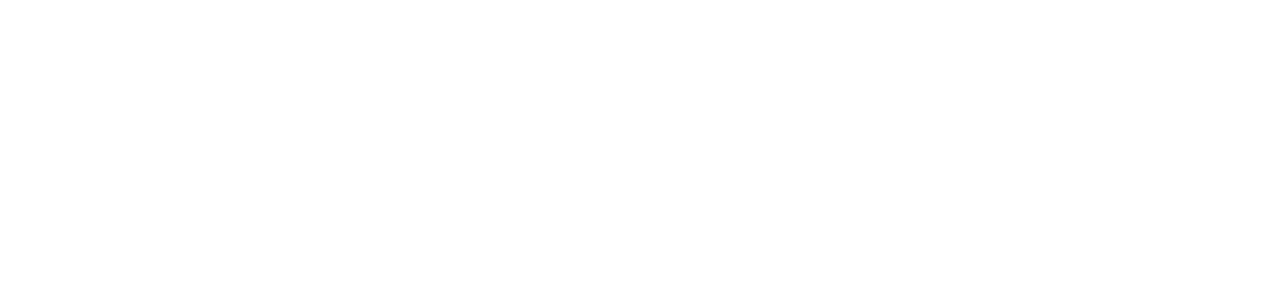
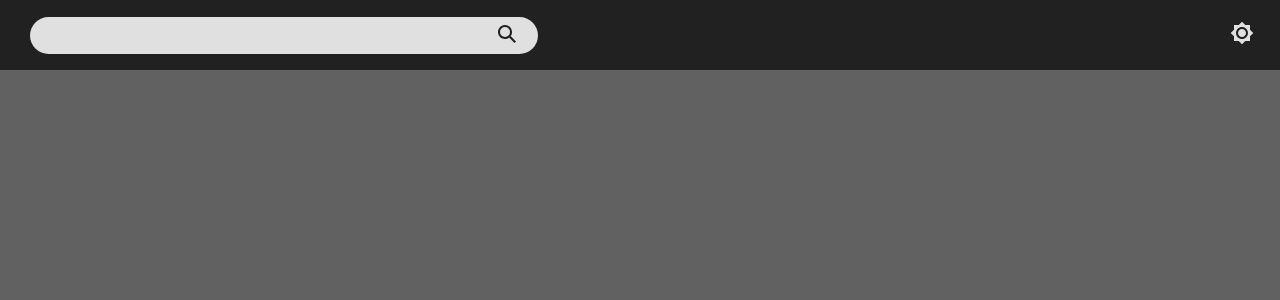
Before and after one commit to logon2ashwin/react-notesApp, a React app: page / in a window 1280 px wide. Shown: the top 300 px of the page. Built offline with nearby package versions, Linux system fonts and the light colour scheme.

Commit message:
added theming

```diff
--- a/index.js
+++ b/app.js
@@ -3,6 +3,6 @@
 import HomeComponent from './src/index';
 
 ReactDOM.render(
-  <HomeComponent>test</HomeComponent>,
+  <HomeComponent></HomeComponent>,
   document.getElementById('app')
 );
--- a/index.html
+++ b/index.html
@@ -5,7 +5,7 @@
     <meta name="viewport" content="width=device-width, initial-scale=1.0">
     <title>React ToDo App</title>
 </head>
-<body>
+<body data-theme='dark'>
     <div id='app'></div>
 </body>
 </html>
--- a/package.json
+++ b/package.json
@@ -26,6 +26,7 @@
     "eslint-plugin-react": "^7.19.0",
     "file-loader": "^6.0.0",
     "html-webpack-plugin": "^4.3.0",
+    "node-sass": "^4.14.0",
     "sass-loader": "^8.0.2",
     "style-loader": "^1.2.1",
     "webpack": "^4.42.0",
--- /dev/null
+++ b/src/commons/scripts/SVGprovider.jsx
@@ -0,0 +1,38 @@
+import React, { Fragment } from 'react';
+
+
+const SvgProvider = props => {
+  function getSVG({icon, classProp}){
+    switch (icon) {
+      case 'searchIcon':
+        return (
+          <svg aria-hidden="true" className={classProp} width="18" height="18" fill="currentcolor">
+            <path d="M18 16.5l-5.14-5.18h-.35a7 7 0 1 0-1.19 1.19v.35L16.5 18l1.5-1.5zM12 7A5 5 0 1 1 2 7a5 5 0 0 1 10 0z"></path>
+          </svg>
+        );
+        break;
+      case 'darkTheme':
+        return (
+          <svg width="24" height="24" aria-hidden="true" fill="currentcolor" className={classProp}>
+            <path d="M20 8.69V4h-4.69L12 .69 8.69 4H4v4.69L.69 12 4 15.31V20h4.69L12 23.31 15.31 20H20v-4.69L23.31 12 20 8.69zM12 18c-3.31 0-6-2.69-6-6s2.69-6 6-6 6 2.69 6 6-2.69 6-6 6zm0-10c-2.21 0-4 1.79-4 4s1.79 4 4 4 4-1.79 4-4-1.79-4-4-4z"></path>
+          </svg>
+        );
+        break;
+      case 'lightTheme':
+        return (
+          <svg width="24" height="24" aria-hidden="true" fill="currentcolor" className={classProp}>
+            <path d="M20 8.69V4h-4.69L12 .69 8.69 4H4v4.69L.69 12 4 15.31V20h4.69L12 23.31 15.31 20H20v-4.69L23.31 12 20 8.69zM12 18c-.89 0-1.74-.2-2.5-.55C11.56 16.5 13 14.42 13 12s-1.44-4.5-3.5-5.45C10.26 6.2 11.11 6 12 6c3.31 0 6 2.69 6 6s-2.69 6-6 6z"></path>
+          </svg>
+        );
+        break;
+      default:
+        return null;
+    }
+  }
+
+  return(
+    <Fragment>{getSVG(props)}</Fragment>
+  );
+};
+
+export default SvgProvider;
--- /dev/null
+++ b/src/commons/scss/appStyles.scss
@@ -0,0 +1,32 @@
+
+body {
+    --appBodyBg: #E8EAF6;
+    --appNavBgColor: #304FFE;
+    --appNavTextColor: #E8EAF6;
+    --appNavSearchBg: #8C9EFF;
+    --appNavSearchFontColor: #304FFE;
+    --appNavButtonHoverBg: #1A237E;
+
+    margin: 0;
+    background-color: var(--appBodyBg);
+}
+
+body[data-theme='dark'] {
+    --appBodyBg: #616161;
+    --appNavBgColor: #212121;
+    --appNavTextColor: #FAFAFA;
+    --appNavSearchBg: #E0E0E0;
+    --appNavSearchFontColor: #212121;
+    --appNavButtonHoverBg: #757575;
+
+    background-color: var(--appBodyBg);
+
+}
+
+body.transition,
+body.transition *,
+body.transition *:before,
+body.transition *:after {
+    transition: all 0.5s ease !important;
+    transition-delay: 0 !important;
+}
--- /dev/null
+++ b/src/components/Navbar/Navbar.jsx
@@ -0,0 +1,25 @@
+import React from 'react';
+import SvgProvider from '../../commons/scripts/SVGprovider';
+import './navbar.scss';
+
+const NavBar = props => {
+  return(
+    <div className='todo-nav-bar'>
+      <ul>
+        <li className='search-box-container'>
+          <div>
+            <input className='search-box' type="text" />
+            <SvgProvider icon='searchIcon' classProp='search-icon' />
+          </div>
+        </li>
+        <li className='nav-button-container'>
+          <div onClick={props.switchTheme}>
+            { props.theme==='light' ? <SvgProvider icon='lightTheme' /> : <SvgProvider icon='darkTheme' /> }
+          </div>
+        </li>
+      </ul>
+    </div>
+  );
+};
+
+export default NavBar;
--- /dev/null
+++ b/src/components/Navbar/Navbar.scss
@@ -0,0 +1,60 @@
+@import '../../commons/scss/appStyles.scss';
+
+
+.todo-nav-bar{
+    height: 70px;
+    width: 100%;
+    background-color: var(--appNavBgColor);
+    color: var(--appNavTextColor);
+    ul {
+        list-style: none;
+        margin: inherit;
+        padding: inherit;
+        display: inline-flex;
+        flex-direction: row;
+        width: inherit;
+        height: inherit;
+        align-items: center;
+        li {
+            &.search-box-container {
+                flex: 4;
+                div {
+                    .search-box {
+                        width: 70%;
+                        margin-left: 30px;
+                        height: 35px;
+                        text-indent:20px;
+                        outline: none;
+                        border: 0px;
+                        border-radius: 25px;
+                        font-size: 18px;
+                        font-weight: 500;
+                        background-color: var(--appNavSearchBg);
+                        color: var(--appNavSearchFontColor);
+                    }
+                    .search-icon {
+                        margin: 0px 0px -2px -40px;
+                        color: var(--appNavSearchFontColor);
+                    }
+                }
+            }
+            &.nav-button-container {
+                flex: 3;
+                display: inline-flex;
+                justify-content: flex-end;
+                padding-right: 20px;
+                svg {
+                    display: inline-block;
+                    cursor: pointer;
+                    padding: 6px;
+                    transition: all ease 0.5s;
+                    border-radius: 3px;
+                    color: var(--appNavSearchBg);
+                    &:hover {
+                        background-color: var(--appNavButtonHoverBg);
+                    }
+                }
+            }
+        }
+    }
+}
--- a/src/index.js
+++ /dev/null
@@ -1,9 +0,0 @@
-import React from 'react';
-
-const HomeComponent = (props) => {
-  return (
-    <div></div>
-  );
-};
-
-export default HomeComponent;
--- /dev/null
+++ b/src/index.jsx
@@ -0,0 +1,32 @@
+import React, { Fragment, useState, useEffect } from 'react';
+import NavBar from './components/Navbar/Navbar';
+import './commons/scss/appStyles.scss';
+
+const HomeComponent = (props) => {
+  const [theme, setTheme] = useState('dark');
+  // UseEffect(() => {
+  //   Console.log('theme updated');
+  // },[theme]);
+
+  function toggleTheme() {
+    let newTheme = theme === 'dark' ? 'light' : 'dark';
+    addTransition();
+    document.body.setAttribute('data-theme',newTheme);
+    setTheme(newTheme);
+  }
+
+  function addTransition() {
+    document.body.classList.add('transition');
+    window.setTimeout(()=> {
+      document.body.classList.remove('transition');
+    }, 1000);
+  }
+
+  return (
+    <Fragment>
+      <NavBar theme={theme} switchTheme={toggleTheme} />
+    </Fragment>
+  );
+};
+
+export default HomeComponent;
--- a/webpack.config.js
+++ b/webpack.config.js
@@ -15,9 +15,9 @@
   const isDevMode = options.mode === 'development';
 
   return {
-    entry: './index.js',
+    entry: './app.js',
     output: {
-      filename: 'index.js',
+      filename: 'app.js',
       path: path.resolve(__dirname, 'dist'),
       libraryTarget: 'umd'
     },
```
